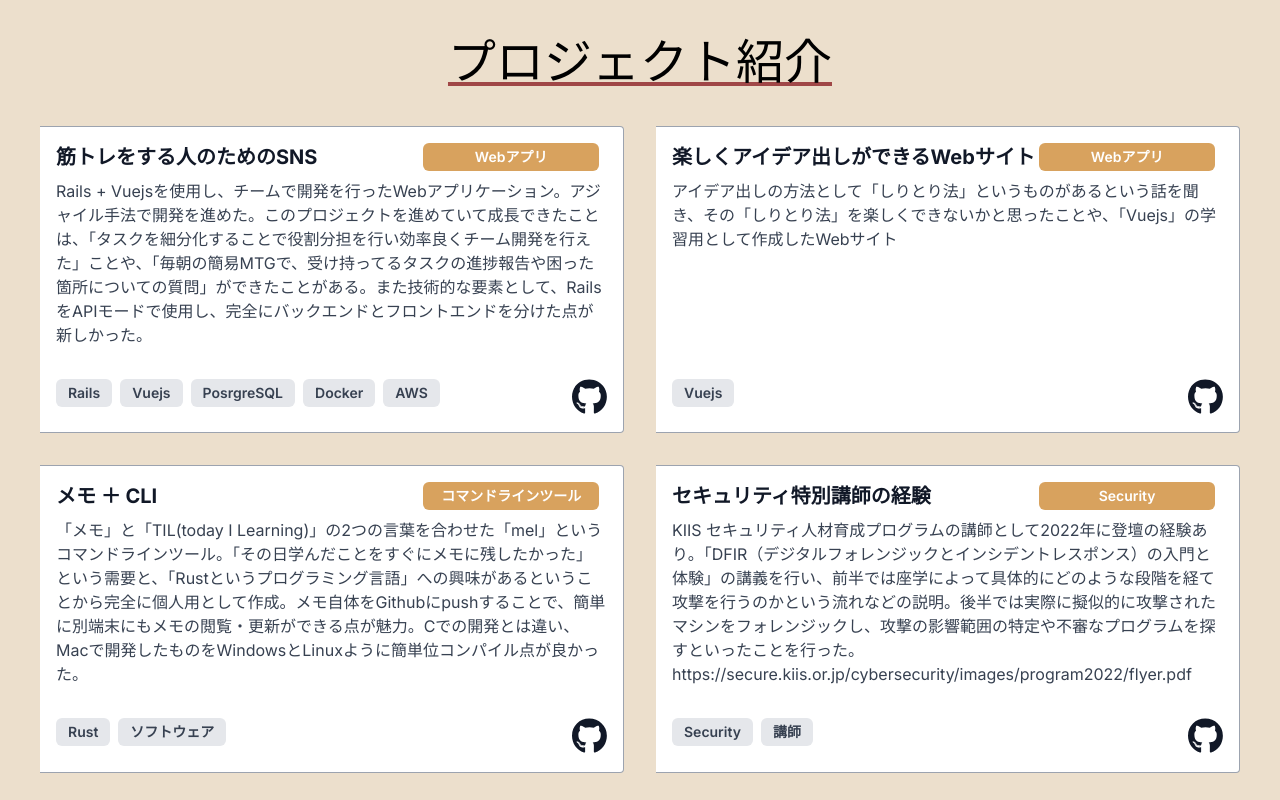
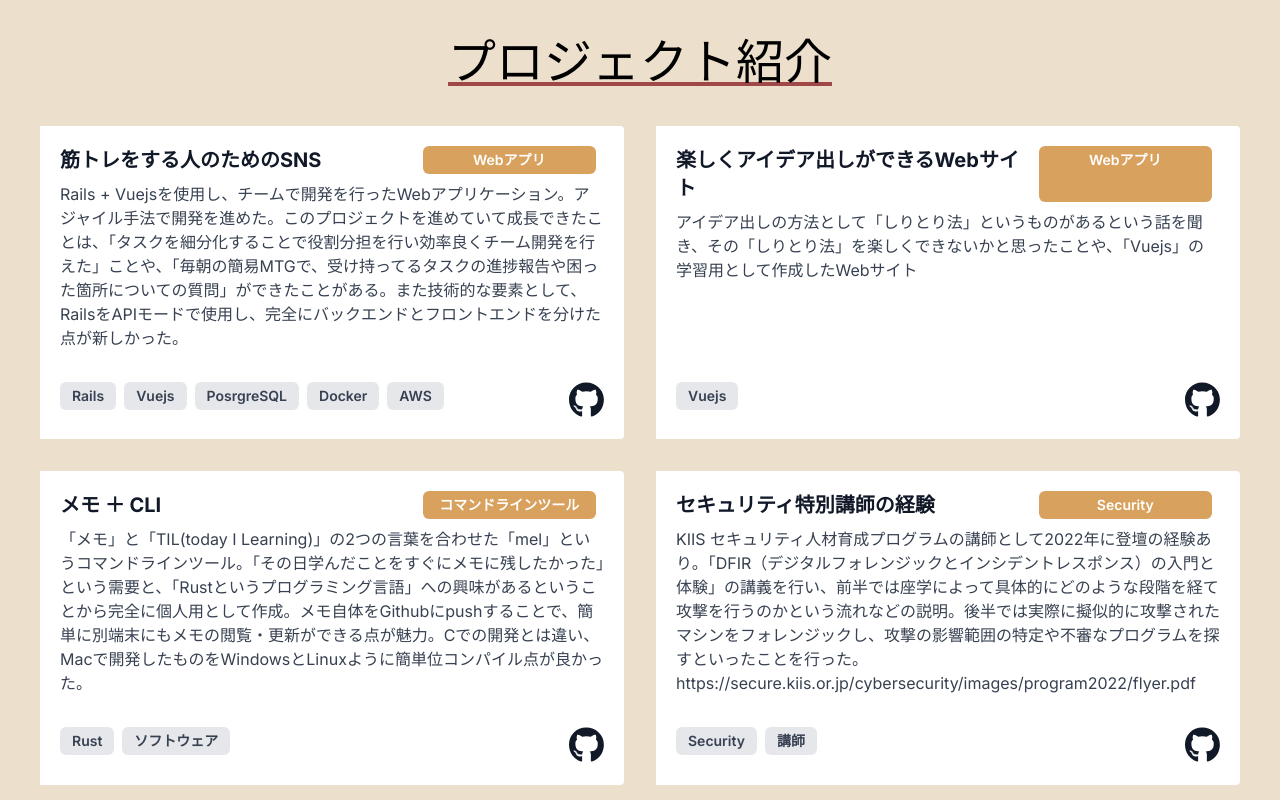
Before and after one commit to various3211workd/learn_portfolio, a Next.js app: page / in a window 1280 px wide. Shown: the part 1900-2700 px from the top of the page. Built offline with nearby package versions, Linux system fonts and the light colour scheme.

Commit message:
[Fix] header design

```diff
--- a/src/components/header.tsx
+++ b/src/components/header.tsx
@@ -4,7 +4,6 @@ import { FontAwesomeIcon } from '@fortawesome/react-fontawesome'
 import { faHouse } from "@fortawesome/free-solid-svg-icons"
 
 import { DarkModeButton } from './darkmodebutton'
-import { ThemeProvider } from 'next-themes'
 
 const Header = () => {
   return (
--- a/src/components/mynameis.tsx
+++ b/src/components/mynameis.tsx
@@ -39,7 +39,7 @@ const Hero = () => {
             rel="ブログ"
             className="pr-5"
           >
-            <FontAwesomeIcon icon={faLink} className="text-4xl"/>
+            <FontAwesomeIcon icon={faLink} className="text-4xl duration-300 hover:text-[#A04747]"/>
           </a>
           <a
             href="https://github.com/various3211workd"
@@ -47,7 +47,7 @@ const Hero = () => {
             target="_blank"
             rel="Github"
           >
-            <FontAwesomeIcon icon={faGithub} className="text-4xl"/>
+            <FontAwesomeIcon icon={faGithub} className="text-4xl duration-300 hover:text-[#A04747]"/>
           </a>
       </div>
       </div>
--- a/src/components/myprojects.tsx
+++ b/src/components/myprojects.tsx
@@ -12,7 +12,7 @@ const Projects = () => {
         </p>
         <div className="projects-grid">
             {projectData && projectData.map((project) => (
-              <div className="border-r border-b border-l border-gray-400 lg:border-l-0 lg:border-t lg:border-gray-400 bg-white rounded-b lg:rounded-b-none lg:rounded-r p-4 flex flex-col justify-between leading-normal">
+              <div className="bg-white rounded-b lg:rounded-b-none lg:rounded-r p-4 flex flex-col justify-between border-4 border-white duration-300 hover:border-[#A04747]">
                 <div className="mb-8">
                   <div className="grid grid-cols-3">
                     <div className="text-gray-900 font-bold text-xl mb-2 col-span-2">{project.title}</div>
```
